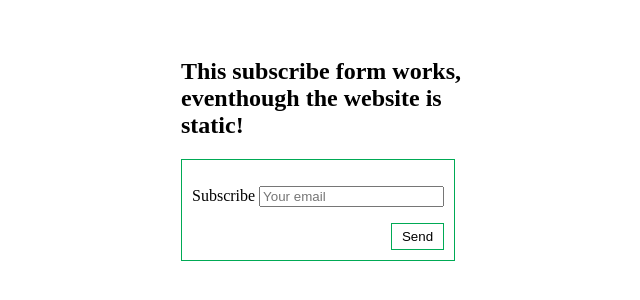
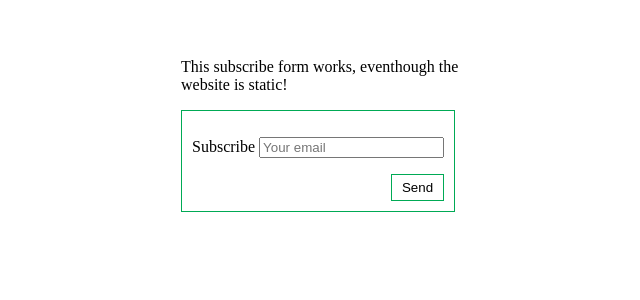
Before and after one commit to Redgadget/form-jekyll, a plain HTML site: page index.html in a window 1280 px wide. Shown: the part 242-542 px from the top of the page, without its empty margins (301-941 px from the left). Drawn offline with Linux system fonts and the light colour scheme.

Commit message:
Update index.html

```diff
--- a/index.html
+++ b/index.html
@@ -7,7 +7,7 @@
 </head>
 <body>
     <div class="wrap">
-        <h2>This subscribe form works, eventhough the website is static!</h2>
+        <p>This subscribe form works, eventhough the website is static!</p>
     <form id="contact-form" class="form" action="https://getsimpleform.com/messages?form_api_token=b6d4be9b039b666b3311e1ddcbfb577c" method="POST" enctype="multipart/form-data">
         <ul class="contact-ul">
             <li class="contact-li">
```
